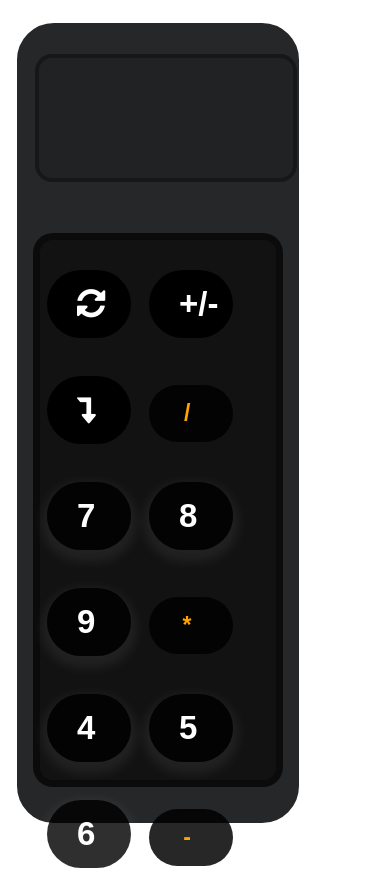
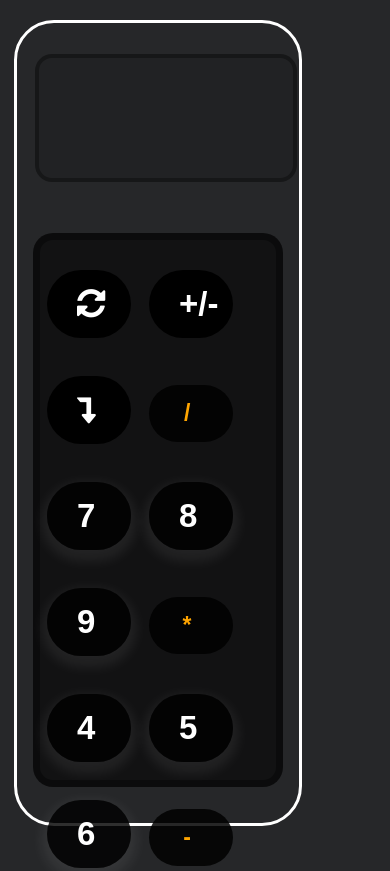
Before and after one commit to hackv01d/Calculator, a plain HTML site: page index.html in a window 390 px wide. Shown: the top 871 px of the page. Drawn offline with Linux system fonts and the light colour scheme.

Commit message:
Add files via upload

```diff
--- a/calculatorstyle.css
+++ b/calculatorstyle.css
@@ -96,6 +96,9 @@ button:hover {
 
 
 @media (max-width: 900px) {
+    body {
+        background: #262729;
+    }
     .container {
         margin-top: 20px;
         height: 780px;
```
